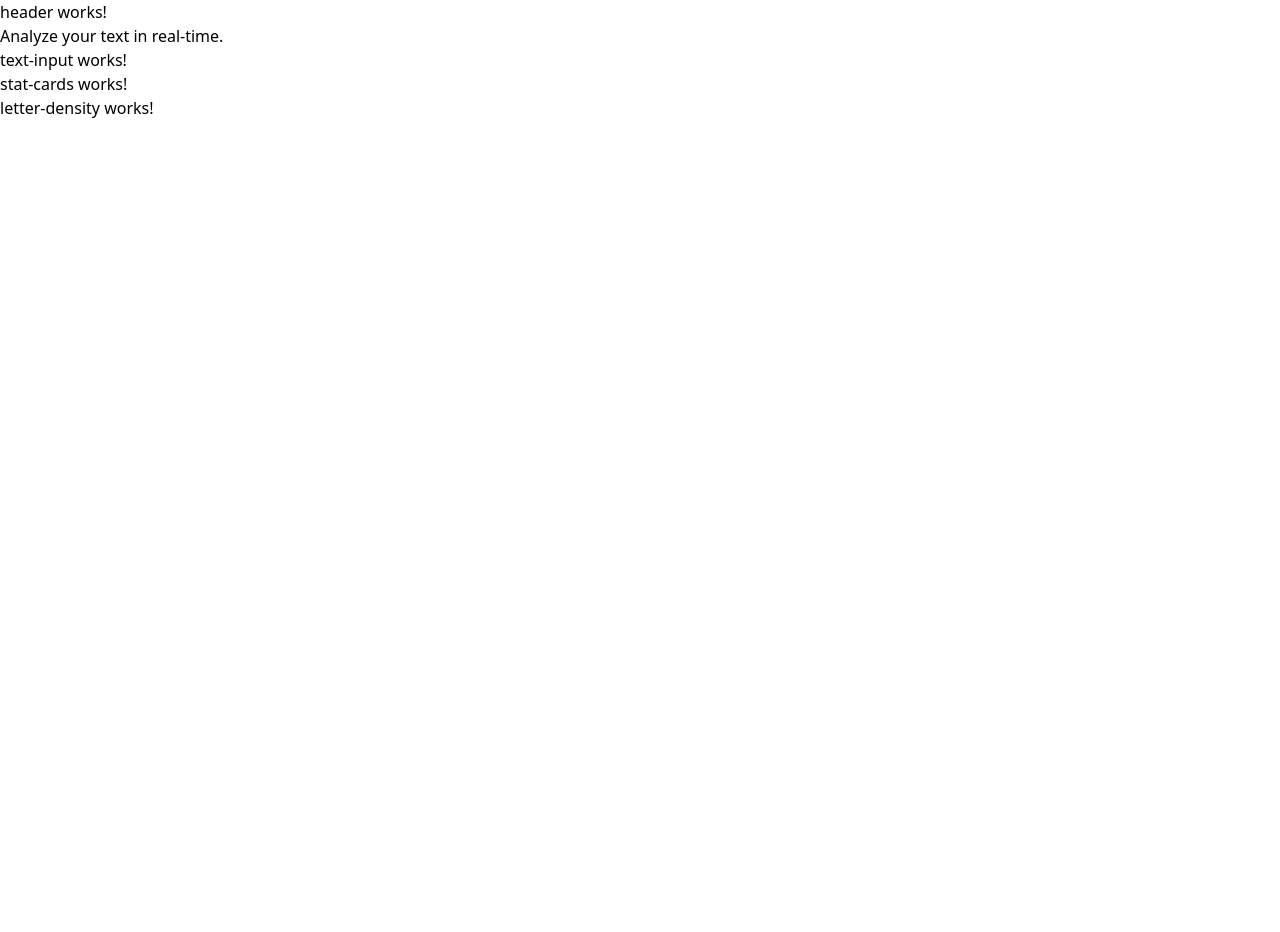
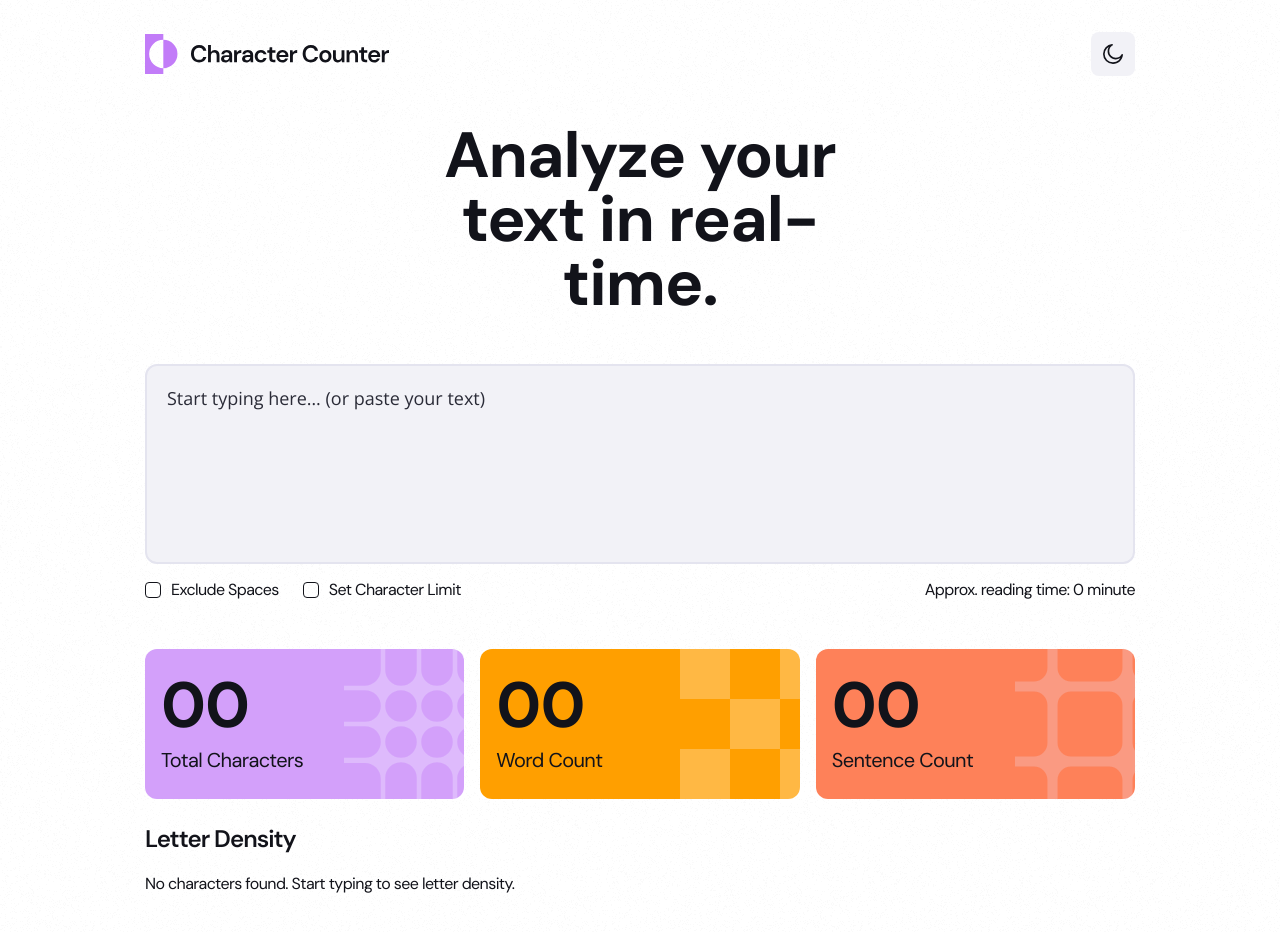
Before and after one commit to shina-wq/angular-character-counter, an Angular app: page / in a window 1280 px wide. Shown: the top 932 px of the page. Before the commit the page ends 800 px from the top, so only its background shows below. Built offline with nearby package versions, Linux system fonts and the light colour scheme.

Commit message:
feat: build character counter layout

```diff
--- a/src/app/app.html
+++ b/src/app/app.html
@@ -1,8 +1,12 @@
-<app-header />
+<div class="mx-auto grid max-w-[61.875rem] gap-14 lg:gap-12">
+  <app-header />
 
-<main>
-  <h1>Analyze your text in real-time.</h1>
-  <app-text-input />
-  <app-stat-cards />
-  <app-letter-density />
-</main>
+  <main class="grid gap-10 lg:gap-12">
+    <h1 class="mx-auto max-w-[31.875rem] text-center text-preset-1 text-neutral-900 dark:text-neutral-100">
+      Analyze your text in real-time.
+    </h1>
+    <app-text-input />
+    <app-stat-cards />
+    <app-letter-density />
+  </main>
+</div>
--- a/src/app/app.ts
+++ b/src/app/app.ts
@@ -8,5 +8,6 @@ import { TextInput } from './text-input/text-input';
   imports: [Header, TextInput, StatCards, LetterDensity],
   selector: 'app-root',
   templateUrl: './app.html',
+  host: { class: 'block px-4 pt-4 pb-8 md:px-8 lg:pt-8 lg:pb-16' },
 })
 export class App {}
--- a/src/app/header/header.html
+++ b/src/app/header/header.html
@@ -1 +1,36 @@
-<p>header works!</p>
+<header class="flex items-center justify-between gap-4">
+  <!-- One logo per theme; the dark: variant shows the matching one -->
+  <img
+    class="h-7.5 w-auto min-w-0 object-contain object-left md:h-10 dark:hidden"
+    src="images/logo-light-theme.svg"
+    alt="Character Counter"
+    width="246"
+    height="40"
+  />
+  <img
+    class="hidden h-7.5 w-auto min-w-0 object-contain object-left md:h-10 dark:block"
+    src="images/logo-dark-theme.svg"
+    alt="Character Counter"
+    width="246"
+    height="40"
+  />
+
+  <button
+    type="button"
+    class="grid size-8 flex-none cursor-pointer place-items-center rounded-md bg-neutral-100 hover:bg-neutral-200 md:size-11 md:rounded-lg dark:bg-neutral-700 dark:hover:bg-neutral-600"
+  >
+    <!-- Inline so the icons inherit the text colour via currentColor -->
+    <svg class="w-5 md:w-5.5 dark:hidden" viewBox="0 0 20 20" aria-hidden="true">
+      <path
+        fill="currentColor"
+        d="m18.3 10.8.74.07a.75.75 0 0 0-1.4-.44zM9.2 1.7l.38.66a.75.75 0 0 0-.45-1.4zm8.44 8.73a5.9 5.9 0 0 1-5.14 2.99v1.5a7.4 7.4 0 0 0 6.45-3.75zm-5.14 2.99A5.9 5.9 0 0 1 6.58 7.5h-1.5c0 4.1 3.32 7.42 7.42 7.42zM6.58 7.5a5.9 5.9 0 0 1 3-5.14l-.75-1.3A7.4 7.4 0 0 0 5.08 7.5zM2.42 10a7.6 7.6 0 0 1 6.85-7.55L9.13.95A9.1 9.1 0 0 0 .92 10zM10 17.58A7.6 7.6 0 0 1 2.42 10H.92A9.1 9.1 0 0 0 10 19.08zm7.55-6.85A7.6 7.6 0 0 1 10 17.58v1.5c4.72 0 8.6-3.6 9.04-8.21z"
+      />
+    </svg>
+    <svg class="hidden w-5 md:w-5.5 dark:block" viewBox="0 0 20 20" aria-hidden="true">
+      <path
+        fill="currentColor"
+        d="M10.75 1.67a.75.75 0 1 0-1.5 0zm-1.5 1.66a.75.75 0 1 0 1.5 0zm1.5 13.34a.75.75 0 1 0-1.5 0zm-1.5 1.66a.75.75 0 1 0 1.5 0zm-5.92-7.58a.75.75 0 1 0 0-1.5zm-1.66-1.5a.75.75 0 1 0 0 1.5zm3.06-3.46A.75.75 0 1 0 5.8 4.73zm-.12-2.24a.75.75 0 1 0-1.06 1.06zm9.6 1.18a.75.75 0 1 0 1.06 1.06zm2.24-.12a.75.75 0 1 0-1.06-1.06zM5.79 15.27a.75.75 0 1 0-1.06-1.06zm-2.24.12a.75.75 0 1 0 1.06 1.06zm11.72-1.18a.75.75 0 1 0-1.06 1.06zm.12 2.24a.75.75 0 0 0 1.06-1.06zm2.94-5.7a.75.75 0 1 0 0-1.5zm-1.66-1.5a.75.75 0 1 0 0 1.5zM9.25 1.67v1.66h1.5V1.67zm0 15v1.66h1.5v-1.66zM3.33 9.25H1.67v1.5h1.66zM5.8 4.73 4.61 3.55 3.55 4.61 4.73 5.8zm9.48 1.06 1.18-1.18-1.06-1.06-1.18 1.18zM4.73 14.21 3.55 15.4l1.06 1.06 1.18-1.18zm9.48 1.06 1.18 1.18 1.06-1.06-1.18-1.18zm4.12-6.02h-1.66v1.5h1.66zm-4.91.75A3.4 3.4 0 0 1 10 13.42v1.5c2.72 0 4.92-2.2 4.92-4.92zM10 13.42A3.4 3.4 0 0 1 6.58 10h-1.5c0 2.72 2.2 4.92 4.92 4.92zM6.58 10A3.4 3.4 0 0 1 10 6.58v-1.5A4.9 4.9 0 0 0 5.08 10zM10 6.58A3.4 3.4 0 0 1 13.42 10h1.5c0-2.71-2.2-4.92-4.92-4.92z"
+      />
+    </svg>
+  </button>
+</header>
--- a/src/app/letter-density/letter-density.html
+++ b/src/app/letter-density/letter-density.html
@@ -1 +1,5 @@
-<p>letter-density works!</p>
+<!-- Negative margin: 24px from the stat cards instead of the usual section gap -->
+<section class="-mt-4 grid gap-5 lg:-mt-6">
+  <h2 class="text-preset-2">Letter Density</h2>
+  <p>No characters found. Start typing to see letter density.</p>
+</section>
--- a/src/app/stat-cards/stat-cards.html
+++ b/src/app/stat-cards/stat-cards.html
@@ -1 +1,12 @@
-<p>stat-cards works!</p>
+<dl class="grid gap-4 md:grid-cols-3">
+  @for (card of cards; track card.label) {
+    <!-- The label (dt) comes first for screen readers; flex-col-reverse shows the value on top -->
+    <div
+      class="flex h-32.5 flex-col-reverse justify-center gap-2 rounded-xl bg-position-[right_-3.125rem_top_-0.625rem] bg-size-[9.375rem] bg-no-repeat p-5 text-neutral-900 md:h-37.5 md:bg-position-[right_-4.375rem_top] md:px-3 md:py-4 lg:bg-position-[right_-1.875rem_top] lg:px-4"
+      [class]="card.background"
+    >
+      <dt class="text-preset-3">{{ card.label }}</dt>
+      <dd class="text-preset-1">{{ card.value | number: '2.0-0' }}</dd>
+    </div>
+  }
+</dl>
--- a/src/app/stat-cards/stat-cards.ts
+++ b/src/app/stat-cards/stat-cards.ts
@@ -1,8 +1,27 @@
+import { DecimalPipe } from '@angular/common';
 import { Component } from '@angular/core';
 
 @Component({
-  imports: [],
+  imports: [DecimalPipe],
   selector: 'app-stat-cards',
   templateUrl: './stat-cards.html',
 })
-export class StatCards {}
+export class StatCards {
+  protected readonly cards = [
+    {
+      label: 'Total Characters',
+      value: 0,
+      background: 'bg-purple-400 bg-[url(/images/pattern-character-count.svg)]',
+    },
+    {
+      label: 'Word Count',
+      value: 0,
+      background: 'bg-yellow-500 bg-[url(/images/pattern-word-count.svg)]',
+    },
+    {
+      label: 'Sentence Count',
+      value: 0,
+      background: 'bg-orange-500 bg-[url(/images/pattern-sentence-count.svg)]',
+    },
+  ];
+}
--- a/src/app/text-input/text-input.html
+++ b/src/app/text-input/text-input.html
@@ -1 +1,19 @@
-<p>text-input works!</p>
+<div class="grid gap-3">
+  <label class="sr-only" for="text-input">Text to analyze</label>
+  <textarea
+    id="text-input"
+    class="h-50 resize-none rounded-xl border-2 border-neutral-200 bg-neutral-100 p-5 font-input text-lg/[1.4] tracking-normal text-neutral-700 placeholder:text-current hover:bg-neutral-200 focus-visible:border-purple-500 focus-visible:shadow-[0_0_10px_var(--color-purple-400)] focus-visible:outline-none dark:border-neutral-700 dark:bg-neutral-800 dark:text-neutral-200 dark:hover:border-neutral-600 dark:hover:bg-neutral-700"
+    placeholder="Start typing here… (or paste your text)"
+  ></textarea>
+
+  <!-- Options: stacked on mobile, one row from tablet up -->
+  <div class="mt-1 flex flex-wrap items-center gap-x-2.5 gap-y-3">
+    <label class="checkbox basis-full md:mr-3.5 md:basis-auto">
+      <input type="checkbox" /> Exclude Spaces
+    </label>
+    <label class="checkbox">
+      <input type="checkbox" /> Set Character Limit
+    </label>
+    <p class="basis-full md:ml-auto md:basis-auto">Approx. reading time: 0 minute</p>
+  </div>
+</div>
--- a/src/styles.css
+++ b/src/styles.css
@@ -1,3 +1,63 @@
-/* You can add global styles to this file, and also import other style files */
+@import 'tailwindcss';
 
-@import 'tailwindcss';
+/* Theme switches with <html data-theme="dark"> instead of the system setting */
+@custom-variant dark (&:where([data-theme='dark'], [data-theme='dark'] *));
+
+@theme {
+  /* Only the design's palette, no Tailwind defaults */
+  --color-*: initial;
+  --color-neutral-900: #12131a;
+  --color-neutral-800: #21222c;
+  --color-neutral-700: #2a2b37;
+  --color-neutral-600: #404254;
+  --color-neutral-200: #e4e4ef;
+  --color-neutral-100: #f2f2f7;
+  --color-neutral-0: #ffffff;
+  --color-purple-400: #d3a0fa;
+  --color-purple-500: #c27cf8;
+  --color-yellow-500: #ff9f00;
+  --color-orange-500: #fe8159;
+  --color-orange-800: #da3701;
+
+  --font-sans: 'DM Sans', sans-serif;
+  --font-input: 'Open Sans', sans-serif;
+
+  /* Type presets: text-preset-1 … text-preset-4 */
+  --text-preset-1: clamp(2.5rem, 1.07rem + 6.11vw, 4rem);
+  --text-preset-1--line-height: 1;
+  --text-preset-1--letter-spacing: -1px;
+  --text-preset-1--font-weight: 700;
+  --text-preset-2: 1.5rem;
+  --text-preset-2--line-height: 1.3;
+  --text-preset-2--letter-spacing: -1px;
+  --text-preset-2--font-weight: 600;
+  --text-preset-3: 1.25rem;
+  --text-preset-3--line-height: 1.4;
+  --text-preset-4: 1rem;
+  --text-preset-4--line-height: 1.3;
+}
+
+@layer base {
+  body {
+    @apply bg-neutral-0 bg-[url(/images/bg-noise-light.webp)] text-preset-4 tracking-[-0.6px] text-neutral-900;
+    @apply dark:bg-neutral-900 dark:bg-[url(/images/bg-noise-dark.webp)] dark:text-neutral-200;
+  }
+
+  :focus-visible {
+    /* purple-500 is only 2.8:1 on white, so light mode uses neutral-900 */
+    @apply outline-2 outline-offset-2 outline-neutral-900 dark:outline-purple-500;
+  }
+}
+
+@layer components {
+  /* Custom checkbox: <label class="checkbox"><input type="checkbox" /> Label</label> */
+  .checkbox {
+    @apply flex cursor-pointer items-center gap-2.5;
+
+    input {
+      @apply size-4 cursor-pointer appearance-none rounded-sm border;
+      @apply checked:border-transparent checked:bg-purple-400 checked:bg-[url(/images/icon-check.svg)] checked:bg-size-[0.75rem] checked:bg-center checked:bg-no-repeat;
+      @apply checked:hover:bg-purple-500;
+    }
+  }
+}
```
Also changed, not shown: 1 other file (tests, documents, lock files or other folders).
